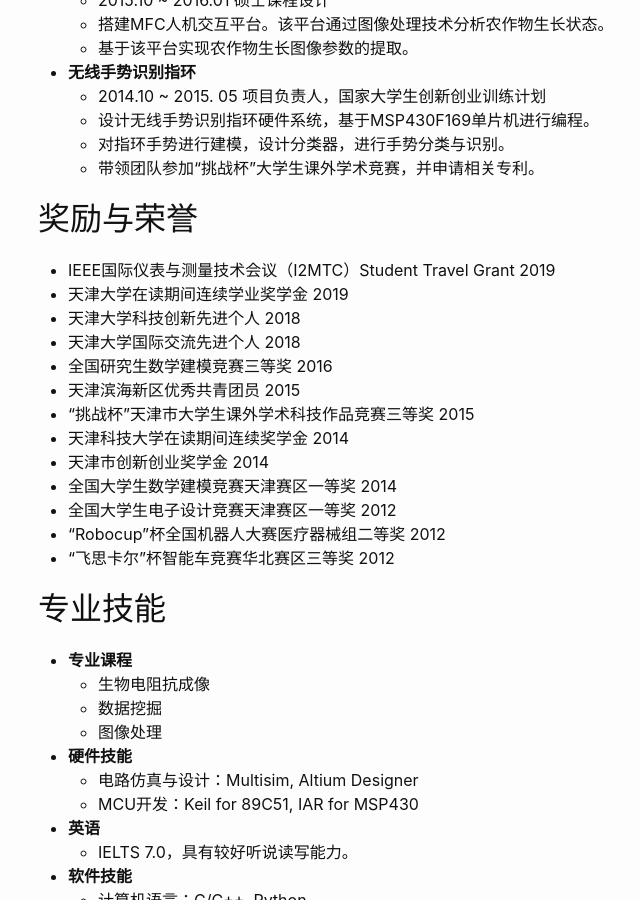
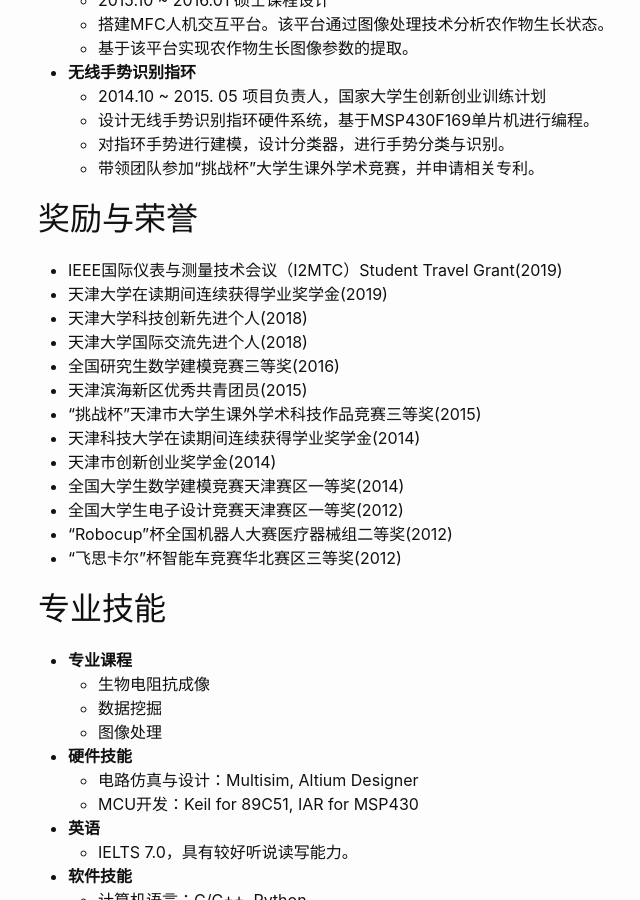
Before and after one commit to molly1018/molly1018.github.io, a Jekyll site: the page built from docs/index.md, in a window 1280 px wide and 900 px high, scrolled down 2460 px. Shown: the whole window, without its empty margins (232-872 px from the left). Built offline with Jekyll 4.4.1, drawn with Linux system fonts in a browser that asks for light colours; our own code applies the rules of GitHub Pages for plain Markdown files.

Commit message:
change award part

```diff
--- a/docs/index.md
+++ b/docs/index.md
@@ -76,19 +76,19 @@ layout: home
     * 带领团队参加“挑战杯”大学生课外学术竞赛，并申请相关专利。
 
 # 奖励与荣誉
-* IEEE国际仪表与测量技术会议（I2MTC）Student Travel Grant 	2019
-* 天津大学在读期间连续学业奖学金	2019
-* 天津大学科技创新先进个人	2018
-* 天津大学国际交流先进个人	2018
-* 全国研究生数学建模竞赛三等奖	2016
-* 天津滨海新区优秀共青团员	2015
-* “挑战杯”天津市大学生课外学术科技作品竞赛三等奖	2015
-* 天津科技大学在读期间连续奖学金	2014
-* 天津市创新创业奖学金	2014
-* 全国大学生数学建模竞赛天津赛区一等奖	2014
-* 全国大学生电子设计竞赛天津赛区一等奖	2012
-* “Robocup”杯全国机器人大赛医疗器械组二等奖	2012
-* “飞思卡尔”杯智能车竞赛华北赛区三等奖	2012
+* IEEE国际仪表与测量技术会议（I2MTC）Student Travel Grant(2019)
+* 天津大学在读期间连续获得学业奖学金(2019)
+* 天津大学科技创新先进个人(2018)
+* 天津大学国际交流先进个人(2018)
+* 全国研究生数学建模竞赛三等奖(2016)
+* 天津滨海新区优秀共青团员(2015)
+* “挑战杯”天津市大学生课外学术科技作品竞赛三等奖(2015)
+* 天津科技大学在读期间连续获得学业奖学金(2014)
+* 天津市创新创业奖学金(2014)
+* 全国大学生数学建模竞赛天津赛区一等奖(2014)
+* 全国大学生电子设计竞赛天津赛区一等奖(2012)
+* “Robocup”杯全国机器人大赛医疗器械组二等奖(2012)
+* “飞思卡尔”杯智能车竞赛华北赛区三等奖(2012)
 
 # 专业技能
 * **专业课程**
```
